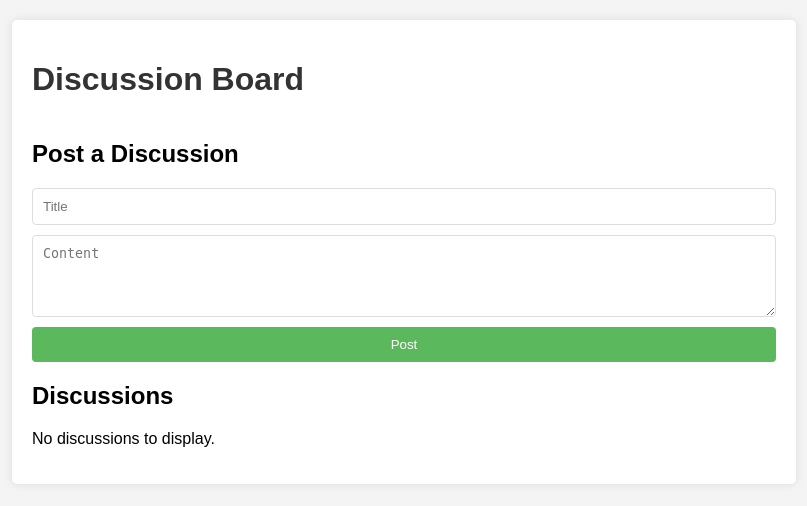
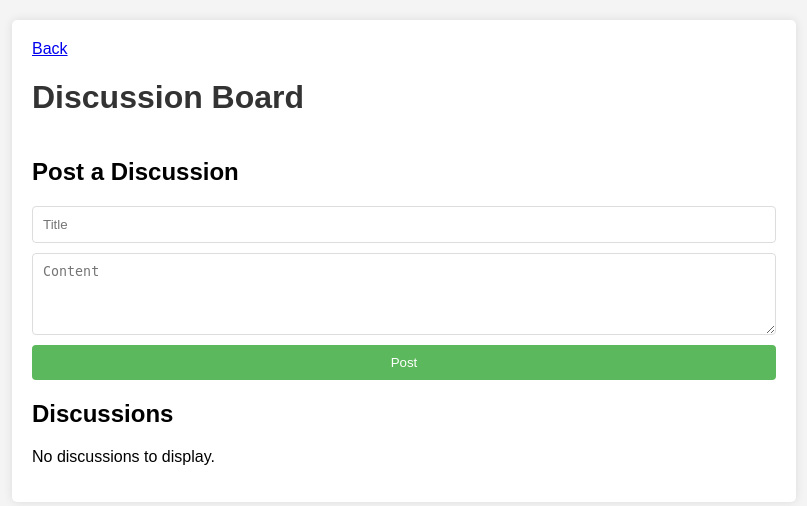
Before and after one commit to chenroundround/discussion, a FastAPI app: template templates/discussion_board.html in a window 1280 px wide. Shown: the top 506 px of the page, without its empty margins (236-1043 px from the left). Run offline with FastAPI, Linux system fonts and the light colour scheme; the template is opened without the code that fills it, so the values that code supplies are empty.

Commit message:
add back button

```diff
--- a/templates/discussion_board.html
+++ b/templates/discussion_board.html
@@ -125,6 +125,7 @@
 </head>
 <body>
     <div class="container">
+        <a href="https://sc5154.wixsite.com/mysite" class="btn btn-secondary mb-3">Back</a>
         <h1>Discussion Board</h1>
         <form id="new-discussion-form" action="/discussions/{{ email }}/post" method="post">
             <h2>Post a Discussion</h2>
```
